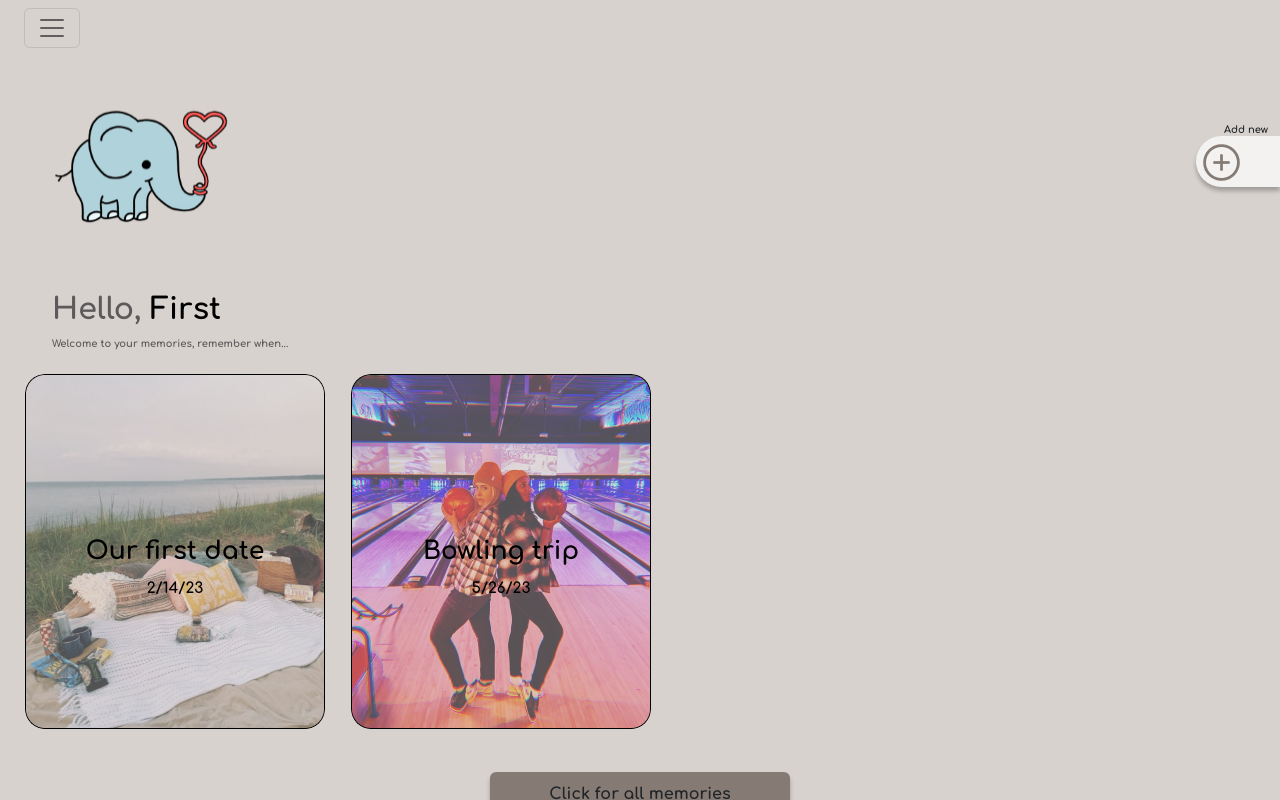
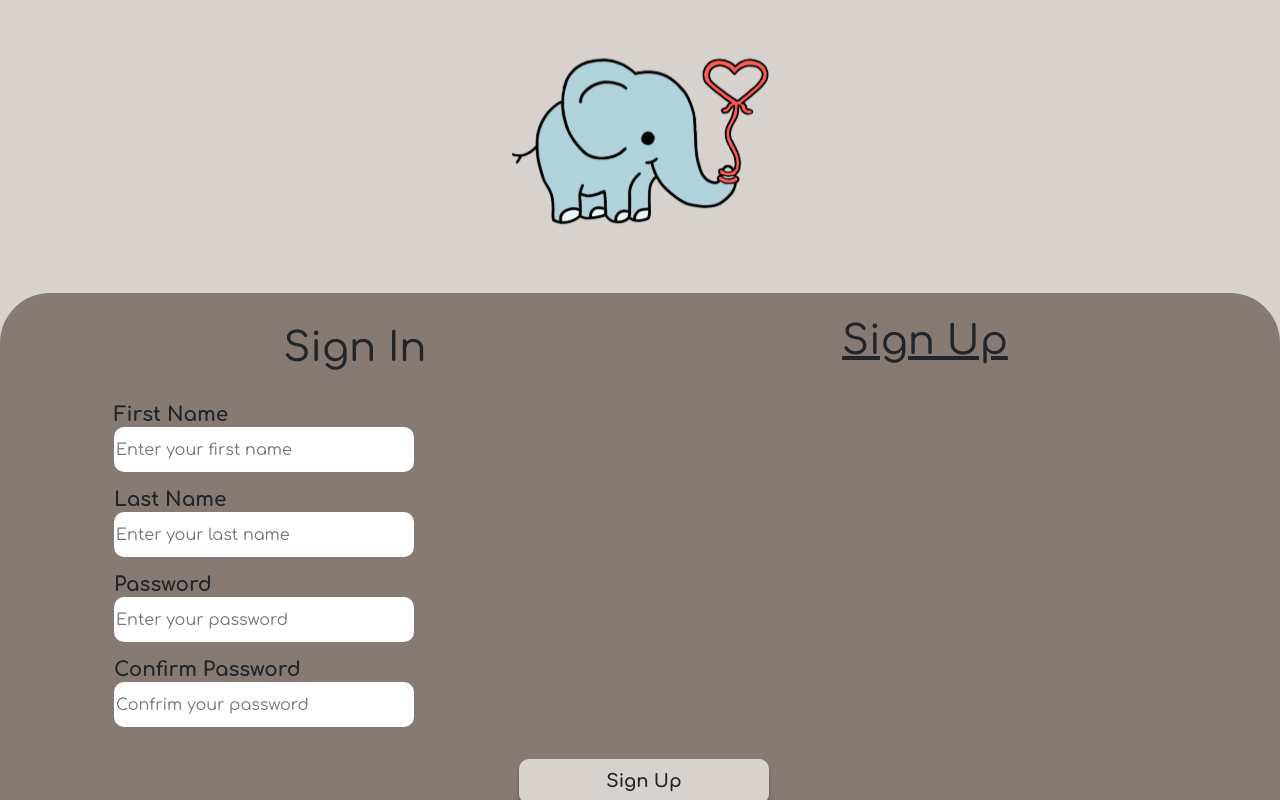
Before and after one commit to JeremyLapham/RememberWhen, a React (Create React App) app: page /SignUp in a window 1280 px wide. Built offline with nearby package versions, Linux system fonts and the light colour scheme.

Commit message:
yesterdays changes

```diff
--- a/package.json
+++ b/package.json
@@ -41,6 +41,7 @@
     ]
   },
   "devDependencies": {
-    "@types/bootstrap": "^5.2.6"
+    "@types/bootstrap": "^5.2.6",
+    "@types/react-svg": "^5.0.0"
   }
 }
--- a/src/App.js
+++ b/src/App.js
@@ -1,3 +1,5 @@
+import React from 'react';
+import { BrowserRouter, Route, Routes } from 'react-router-dom';
 import './App.css';
 import AddMemory from './Components/AddMemoryComponent/AddMemory.tsx';
 import DashBoard from './Components/HomePageComponent/DashBoard.tsx';
@@ -8,11 +10,16 @@ import SignUpInfo from './Components/SignUpComponent/SignUp.tsx';
 function App() {
   return (
     <div className='body'>
-      {/* <SignIn /> */}
-      {/* <SignInInfo /> */}
-      {/* <SignUpInfo /> */}
-      <DashBoard />
-      {/* <AddMemory /> */}
+      <BrowserRouter>
+        <Routes>
+
+          <Route path='/' element={<SignIn />} />
+          <Route path='SignInInfo' element={<SignInInfo />} />
+          <Route path='/SignUp' element={<SignUpInfo />} />
+          <Route path='/DashBoard' element={<DashBoard />} />
+          <Route path='/AddMemory' element={<AddMemory />} />
+        </Routes>
+      </BrowserRouter>
     </div>
   );
 }
--- a/src/Components/AddMemoryComponent/AddMemory.tsx
+++ b/src/Components/AddMemoryComponent/AddMemory.tsx
@@ -1,15 +1,18 @@
 import React, { useState } from 'react';
-import { Col, Container, Navbar, Offcanvas, Row,  Button, Form } from 'react-bootstrap';
+import { Col, Container, Navbar, Offcanvas, Row, Button, Form, Nav } from 'react-bootstrap';
 import home from '../../assets/home.svg';
 import setting from '../../assets/setting.svg';
 import addnew from '../../assets/addnew.svg';
 import memories from '../../assets/memories.svg';
 import sound from '../../assets/sound.png';
 import './AddMemory.css';
+import { useNavigate } from 'react-router-dom';
+import { Link } from 'react-router-dom';
 
 export default function AddMemory() {
     const [selectedImage, setSelectedImage] = useState(null);
     const [selectedAudio, setSelectedAudio] = useState('');
+    const navigate = useNavigate()
 
     const handleFileSelect = (e) => {
         setSelectedImage(e.target.files[0]);
@@ -18,6 +21,10 @@ export default function AddMemory() {
     const handleAudio = () => {
         setSelectedAudio(sound)
     };
+
+    const handleBackToHome = () => {
+        navigate('/DashBoard')
+    }
 
     return (
         <Container fluid>
@@ -28,16 +35,16 @@ export default function AddMemory() {
                         <Navbar.Offcanvas id={`offcanvasNavbar-expand-${expand}`} aria-labelledby={`offcanvasNavbarLabel-expand-${expand}`} placement="start" className='offCanvas w-50'>
                             <Offcanvas.Body className='offCanvasBody'>
                                 <div style={{ marginLeft: '1rem' }}>
-                                    <img src={home} alt='home picture' />
-                                    <h1 className='navWords d-inline'>Home</h1>
+                                    <Nav.Link as={Link} to='/DashBoard'><img src={home} alt='home picture' />
+                                        <h1 className='navWords d-inline'>Home</h1></Nav.Link>
                                 </div>
                                 <div style={{ marginLeft: '1rem' }}>
                                     <img src={setting} alt='setting picture' />
                                     <h1 className='navWords d-inline'>Setting</h1>
                                 </div>
                                 <div style={{ marginLeft: '1rem' }}>
-                                    <img src={addnew} alt='addnew picture' />
-                                    <h1 className='navWords d-inline'>Add new</h1>
+                                    <Nav.Link as={Link} to='/AddMemory'><img src={addnew} alt='addnew picture' />
+                                        <h1 className='navWords d-inline'>Add new</h1></Nav.Link>
                                 </div>
                                 <div style={{ marginLeft: '1rem' }}>
                                     <img src={memories} alt='memories picture' />
@@ -112,7 +119,7 @@ export default function AddMemory() {
                     <Button className='addCancelBtn' variant=''>Add</Button>
                 </Col>
                 <Col className='d-flex justify-content-center'>
-                    <Button className='addCancelBtn' variant=''>Cancel</Button>
+                    <Button onClick={handleBackToHome} className='addCancelBtn' variant=''>Cancel</Button>
                 </Col>
             </Row>
         </Container>
--- a/src/Components/HomePageComponent/DashBoard.css
+++ b/src/Components/HomePageComponent/DashBoard.css
@@ -132,3 +132,8 @@
     border:1px solid black;
     margin: 0 12px 0 12px;
 }
+
+.folderFont {
+    font-size:15px;
+    font-weight: bold;
+}
--- a/src/Components/HomePageComponent/DashBoard.tsx
+++ b/src/Components/HomePageComponent/DashBoard.tsx
@@ -1,5 +1,5 @@
 import React, { useState } from 'react';
-import { Col, Container, Row, Navbar, Offcanvas, Button } from 'react-bootstrap';
+import { Col, Container, Row, Navbar, Offcanvas, Button, Nav } from 'react-bootstrap';
 import logo from '../../assets/elephantLogo.svg';
 import home from '../../assets/home.svg';
 import setting from '../../assets/setting.svg';
@@ -10,14 +10,20 @@ import placer from '../../assets/placer.png';
 import placerTwo from '../../assets/placerTwo.png';
 import folderPic from '../../assets/folderpic.png';
 import './DashBoard.css';
+import { useNavigate, Link } from 'react-router-dom';
 
 export default function DashBoard() {
     const [hello, setHello] = useState('First');
     const [moreMemoryClicked, setMoreMemoryClicked] = useState(false);
+    const navigate = useNavigate();
 
     const handleClick = () => {
         setMoreMemoryClicked(!moreMemoryClicked);
     }
+
+    const handleSignInClick = () => {
+        navigate('/AddMemory');
+    };
 
     const [placerCard, setPlacerCard] = useState([
         {
@@ -41,16 +47,16 @@ export default function DashBoard() {
                         <Navbar.Offcanvas id={`offcanvasNavbar-expand-${expand}`} aria-labelledby={`offcanvasNavbarLabel-expand-${expand}`} placement="start" className='offCanvas w-50'>
                             <Offcanvas.Body className='offCanvasBody'>
                                 <div style={{ marginLeft: '1rem' }}>
-                                    <img src={home} alt='home picture' />
-                                    <h1 className='navWords d-inline'>Home</h1>
+                                <Nav.Link as={Link} to='/DashBoard'><img src={home} alt='home picture' />
+                                    <h1 className='navWords d-inline'>Home</h1></Nav.Link>
                                 </div>
                                 <div style={{ marginLeft: '1rem' }}>
                                     <img src={setting} alt='setting picture' />
                                     <h1 className='navWords d-inline'>Setting</h1>
                                 </div>
                                 <div style={{ marginLeft: '1rem' }}>
-                                    <img src={addnew} alt='addnew picture' />
-                                    <h1 className='navWords d-inline'>Add new</h1>
+                                    <Nav.Link as={Link} to='/AddMemory'><img src={addnew} alt='addnew picture' />
+                                    <h1 className='navWords d-inline'>Add new</h1></Nav.Link>
                                 </div>
                                 <div style={{ marginLeft: '1rem' }}>
                                     <img src={memories} alt='memories picture' />
@@ -69,7 +75,7 @@ export default function DashBoard() {
                     <p className='addNewTxt'>Add new</p>
                     <div className='d-flex justify-content-end'>
                         <p className='addNew'>
-                            <Button className='addNewBtn' variant=''>
+                            <Button onClick={handleSignInClick} className='addNewBtn' variant=''>
                                 <img src={addBtn} alt='add new memories' />
                             </Button>
                         </p>
@@ -83,15 +89,32 @@ export default function DashBoard() {
                 </Col>
             </Row>
             {moreMemoryClicked ?
-                <Row>
-                    <Col className='d-flex justify-content-center folderDisplay'>
-                        <div>
-                            <Button variant=''><img src={folderPic}/></Button>
-                            <Button variant=''><img src={folderPic}/></Button>
-                            <Button variant=''><img src={folderPic}/></Button>
-                        </div>
-                    </Col>
-                </Row>
+                <Container>
+                    <Row>
+                        <Col className='d-flex justify-content-center folderDisplay'>
+                            <Row>
+                                <Col xs={4}>
+                                    <Button variant=''>
+                                        <img src={folderPic} />
+                                        <p className='folderFont'>Dates</p>
+                                    </Button>
+                                </Col>
+                                <Col xs={4}>
+                                    <Button variant=''>
+                                        <img src={folderPic} />
+                                        <p className='folderFont'>Trips</p>
+                                    </Button>
+                                </Col>
+                                <Col xs={4}>
+                                    <Button variant=''>
+                                        <img src={folderPic} />
+                                        <p className='folderFont'>Camping</p>
+                                    </Button>
+                                </Col>
+                            </Row>
+                        </Col>
+                    </Row>
+                </Container>
                 :
                 <Row>
                     <Col className='memoryBox'>
--- a/src/Components/SignInComponent/SignIn.css
+++ b/src/Components/SignInComponent/SignIn.css
@@ -41,14 +41,14 @@
 }
 
 .noAccount {
-    font-size: 15px;
+    font-size: 14px;
     width: 250px;
     margin-top: 1rem;
 }
 
 .signInBg {
     background-color: #857B74;
-    height: 530px;
+    height: 600px;
     margin-left: -12px;
     margin-top: 47px;
     width: 100vw;
@@ -80,3 +80,11 @@
     font-weight: bold;
     margin: 1rem 0 1rem 0;
 }
+
+.dontHaveAccount {
+    width:64px;
+    font-size: 14px;
+    margin:0 !important;
+    padding:0 !important;
+    text-decoration: underline;
+}
--- a/src/Components/SignInComponent/SignIn.tsx
+++ b/src/Components/SignInComponent/SignIn.tsx
@@ -3,8 +3,20 @@ import logo from '../../assets/elephantLogo.svg';
 import 'bootstrap/dist/css/bootstrap.min.css';
 import './SignIn.css';
 import { Button, Col, Container, Row } from 'react-bootstrap';
+import { useNavigate } from 'react-router-dom';
 
 export default function SignIn() {
+
+    const navigate = useNavigate();
+    const navigateSignUp = useNavigate();
+
+    const handleSignInClick = () => {
+        navigate('/SignInInfo');
+    };
+    const handleSignUpClick = () => {
+        navigate('/SignUp');
+    };
+
     return (
         <Container className='signInPlacing'>
             <Row>
@@ -19,12 +31,12 @@ export default function SignIn() {
             </Row>
             <Row>
                 <Col>
-                    <Button variant='' className='signInBtn'>Sign In</Button>
+                    <Button variant='' className='signInBtn' onClick={handleSignInClick}>Sign In</Button>
                 </Col>
             </Row>
             <Row>
                 <Col>
-                    <p className='noAccount'>Dont have an account? <strong>Sign Up</strong></p>
+                    <p className='noAccount'>Dont have an account? <Button onClick={handleSignUpClick} className='dontHaveAccount' variant=''><strong>Sign Up</strong></Button></p>
                 </Col>
             </Row>
         </Container>
--- a/src/Components/SignInComponent/SignInInfo.tsx
+++ b/src/Components/SignInComponent/SignInInfo.tsx
@@ -3,8 +3,21 @@ import logo from '../../assets/elephantLogo.svg';
 import 'bootstrap/dist/css/bootstrap.min.css';
 import './SignIn.css';
 import { Button, Col, Container, Row } from 'react-bootstrap';
+import { useNavigate } from 'react-router-dom';
 
 export default function SignInInfo() {
+
+    const navigate = useNavigate();
+    const navigateToHome = useNavigate();
+
+    const handleSignInClick = () => {
+        navigate('/SignUp');
+    };
+
+    const handleHomeClick = () => {
+        navigateToHome('/DashBoard');
+    };
+
     return (
         <Container fluid>
             <Row>
@@ -21,7 +34,7 @@ export default function SignInInfo() {
                                     <h1 style={{ textDecoration: 'underline' }}>Sign In</h1>
                                 </Col>
                                 <Col className='d-flex justify-content-center'>
-                                    <h1>Sign Up</h1>
+                                    <Button onClick={handleSignInClick} variant=''><h1>Sign Up</h1></Button>
                                 </Col>
                                 <Row>
                                     <Col>
@@ -42,7 +55,7 @@ export default function SignInInfo() {
                                 </Row>
                                 <Row>
                                     <Col className='d-flex justify-content-center'>
-                                        <Button className='signInBtnTwo' variant=''>Sign In</Button>
+                                        <Button onClick={handleHomeClick} className='signInBtnTwo' variant=''>Sign In</Button>
                                     </Col>
                                 </Row>
                             </Row>
--- a/src/Components/SignUpComponent/SignUp.tsx
+++ b/src/Components/SignUpComponent/SignUp.tsx
@@ -3,8 +3,21 @@ import logo from '../../assets/elephantLogo.svg';
 import 'bootstrap/dist/css/bootstrap.min.css';
 import './SignUp.css';
 import { Button, Col, Container, Row } from 'react-bootstrap';
+import { useNavigate } from 'react-router-dom';
 
 export default function SignUpInfo() {
+
+    const navigate = useNavigate();
+    const navigateToHome = useNavigate();
+
+    const handleSignInClick = () => {
+        navigate('/SignInInfo');
+    };
+
+    const handleHomeClick = () => {
+        navigateToHome('/DashBoard');
+    };
+
     return (
         <Container fluid>
             <Row>
@@ -18,7 +31,7 @@ export default function SignUpInfo() {
                         <Container>
                             <Row className='pt-4'>
                                 <Col className='d-flex justify-content-center'>
-                                    <h1>Sign In</h1>
+                                    <Button onClick={handleSignInClick} variant=''><h1>Sign In</h1></Button>
                                 </Col>
                                 <Col className='d-flex justify-content-center'>
                                     <h1 style={{ textDecoration: 'underline' }}>Sign Up</h1>
@@ -32,7 +45,7 @@ export default function SignUpInfo() {
                                 <Row>
                                     <Col>
                                         <h4 className='signUpInput'>Last Name</h4>
-                                        <input className='inputField' type='password' placeholder='Enter your last name' />
+                                        <input className='inputField' type='text' placeholder='Enter your last name' />
                                     </Col>
                                 </Row>
                                 <Row>
@@ -49,7 +62,7 @@ export default function SignUpInfo() {
                                 </Row>
                                 <Row>
                                     <Col className='d-flex justify-content-center'>
-                                        <Button className='signUpBtn' variant=''>Sign Up</Button>
+                                        <Button onClick={handleHomeClick} className='signUpBtn' variant=''>Sign Up</Button>
                                     </Col>
                                 </Row>
                             </Row>
```
Also changed, not shown: 1 other file (tests, documents, lock files or other folders).
